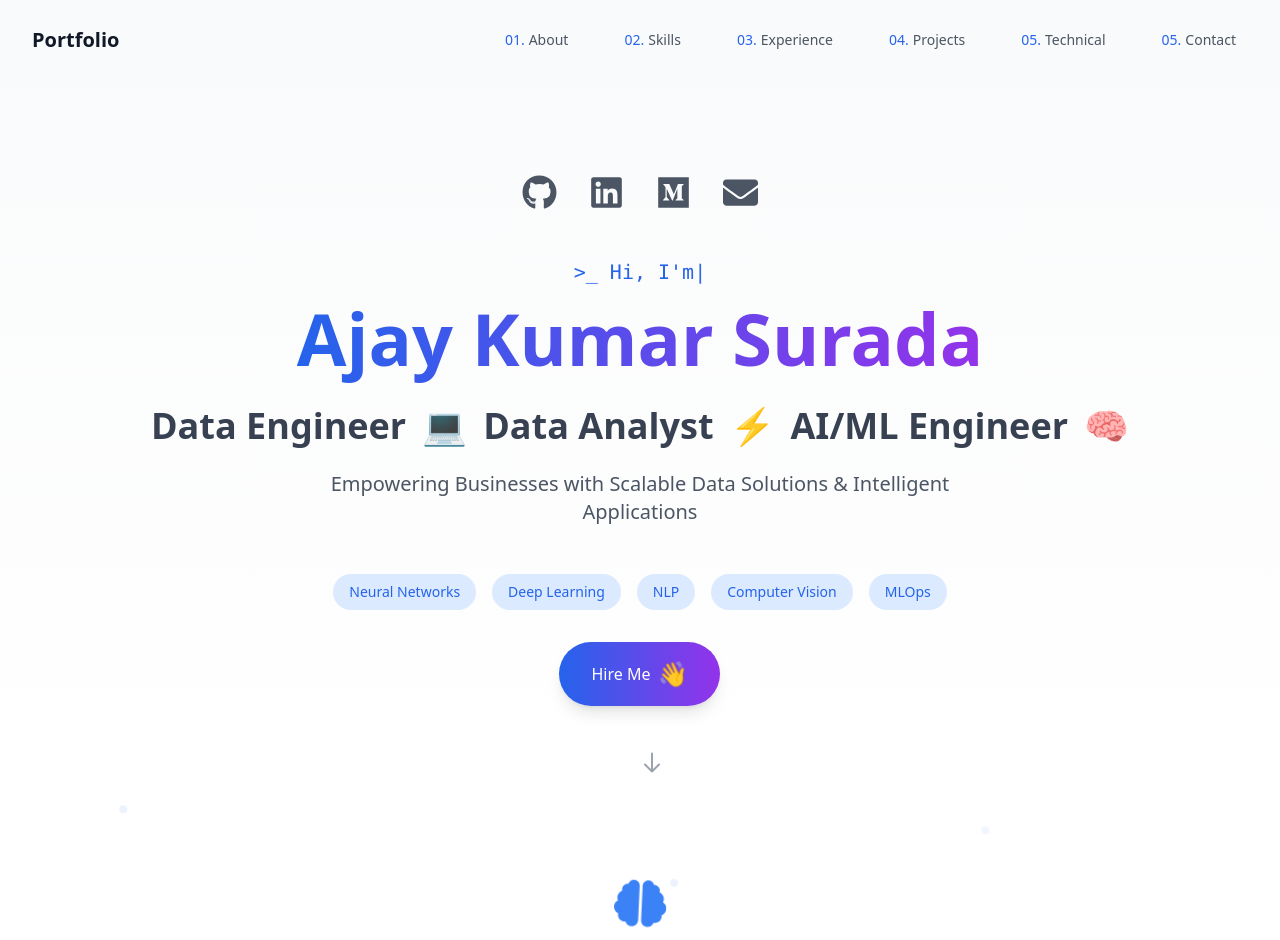
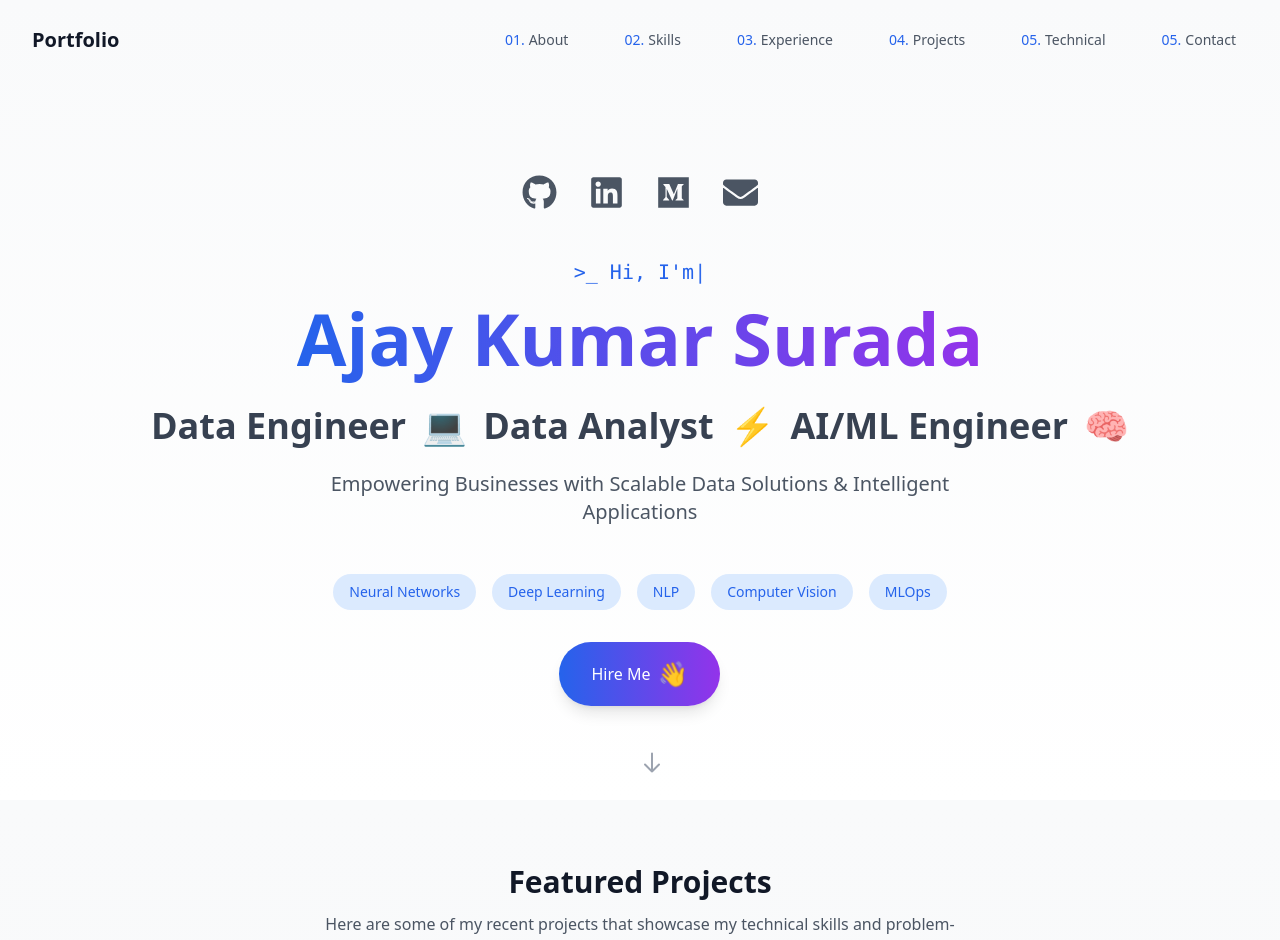
Before and after one commit to ajay-kumar2109/Myportfolio, a React (Vite) app: page / in a window 1280 px wide. Shown: the top 940 px of the page. Built offline with nearby package versions, Linux system fonts and the light colour scheme; the HTML template or start-up script is replaced by a standard one.

Commit message:
Update App.jsx

```diff
--- a/src/App.jsx
+++ b/src/App.jsx
@@ -19,7 +19,7 @@ function App() {
           <Hero />
         </div>
         <div id="about">
-          <About />
+          <Projects />
         </div>
         <div id="skills">
           <Skills />
```
